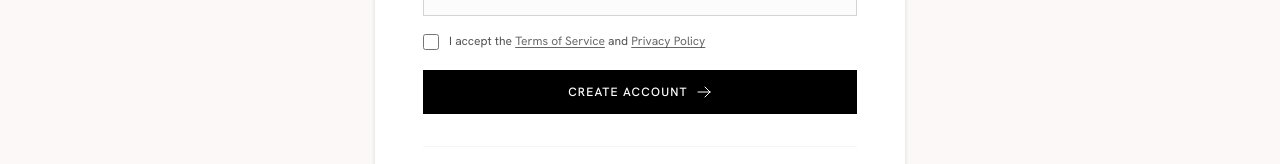
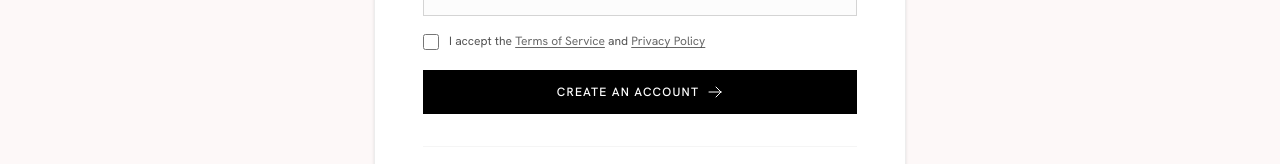
Before and after one commit to sayan0291/luxe-e-commerce, a React (Vite) app in the folder client/: page /register in a window 1280 px wide. Shown: the part 599-763 px from the top of the page. Built offline with nearby package versions, Linux system fonts and the light colour scheme; no server answers.

Commit message:
some ui change

```diff
--- a/client/src/components/common/FormField.jsx
+++ b/client/src/components/common/FormField.jsx
@@ -115,3 +115,26 @@ export const ChoseField = ({textp="Already registered with LUXE?",texta="in",to=
         </>
     )
 }
+
+export const FormButton = ({isSubmitting,text}) => {
+    return(
+        <>
+            <button
+                type="submit"
+                disabled={isSubmitting}
+                className="w-full bg-black text-white hover:bg-neutral-800 disabled:opacity-50 py-3.5 px-6 text-xs uppercase tracking-widest font-medium transition-all duration-200 flex items-center justify-center gap-2 group mt-4"
+                >
+                {isSubmitting ? (
+                    <span className="inline-block w-4 h-4 border-2 border-white/30 border-t-white rounded-full animate-spin"></span>
+                ) : (
+                    <>
+                    <span>{text}</span>
+                    <svg className="w-4 h-4 transform group-hover:translate-x-1 transition-transform" fill="none" stroke="currentColor" viewBox="0 0 24 24">
+                        <path strokeLinecap="round" strokeLinejoin="round" strokeWidth="1.5" d="M13.5 4.5L21 12m0 0l-7.5 7.5M21 12H3" />
+                    </svg>
+                    </>
+                )}
+            </button>
+        </>
+    )
+}
--- /dev/null
+++ b/client/src/context/authContext/AuthContextProvider.jsx
@@ -0,0 +1,14 @@
+import { Children, createContext,useEffect,useState } from "react";
+
+export const AuthContext = createContext();
+
+const AuthProvider = ({Children}) => {
+    const [profileData,setProfileData] = useState([]);
+    const [loading,setLoading] = useState(true)
+
+    return(
+        <AuthContext.Provider value={{profileData,loading,setLoading}}>
+            {Children}
+        </AuthContext.Provider>
+    )
+}
--- a/client/src/context/productContext/ProductContextProvider.jsx
+++ b/client/src/context/productContext/ProductContextProvider.jsx
@@ -1,5 +1,5 @@
 import { createContext,useEffect,useState } from "react";
-import { apiHandle } from "../../api/apiHandle";
+import { apiHandle } from "../../api/apiProductDataHandle.js";
 
 export const ProductContext = createContext();
 
--- a/client/src/pages/Login.jsx
+++ b/client/src/pages/Login.jsx
@@ -1,6 +1,6 @@
 import { useForm } from "react-hook-form";
 import { loginValidationRules } from "../config/formValidation";
-import { FormHeader, SuccessHeader,FormField, ChoseField } from "../components";
+import { FormHeader, SuccessHeader,FormField, ChoseField, FormButton } from "../components";
 import { useState } from "react";
 import { zodResolver } from "@hookform/resolvers/zod";
 import { Eye,EyeOff } from "lucide-react";
@@ -15,7 +15,6 @@ export const Login = () => {
     const [login,setLogin] = useState(false)
     const [showPassword,setShowPassword] = useState(false)
     const [formData, setFormData] = useState();
-    const [registered, setRegistered] = useState(false);
 
     const onSubmit = async (data) => {
         console.log("i am clicked on Login")
@@ -49,22 +48,7 @@ export const Login = () => {
                                     )}
                                     </button>
                                 </FormField>
-                                <button
-                                    type="submit"
-                                    disabled={isSubmitting}
-                                    className="w-full bg-black text-white hover:bg-neutral-800 disabled:opacity-50 py-3.5 px-6 text-xs uppercase tracking-widest font-medium transition-all duration-200 flex items-center justify-center gap-2 group mt-4"
-                                    >
-                                    {isSubmitting ? (
-                                        <span className="inline-block w-4 h-4 border-2 border-white/30 border-t-white rounded-full animate-spin"></span>
-                                    ) : (
-                                        <>
-                                        <span>Login</span>
-                                        <svg className="w-4 h-4 transform group-hover:translate-x-1 transition-transform" fill="none" stroke="currentColor" viewBox="0 0 24 24">
-                                            <path strokeLinecap="round" strokeLinejoin="round" strokeWidth="1.5" d="M13.5 4.5L21 12m0 0l-7.5 7.5M21 12H3" />
-                                        </svg>
-                                        </>
-                                    )}
-                                </button>
+                                <FormButton isSubmitting={isSubmitting} text="Login" />
                             </form>
                         )
                     }
--- a/client/src/pages/NewArrivals.jsx
+++ b/client/src/pages/NewArrivals.jsx
@@ -2,7 +2,6 @@ import { useState } from "react"
 import { NavLink } from "react-router-dom"
 import { ProductCardDetail, Header, Button } from "../components"
 import { Products } from "../data/productData"
-import { allData } from "../api/apiHandle"
 
 export const NewArrivals = () => {
     const [showCount,setShowCount] =  useState(8);
--- a/client/src/pages/Register.jsx
+++ b/client/src/pages/Register.jsx
@@ -1,7 +1,7 @@
 import { useState } from "react"
 import { Eye, EyeOff } from 'lucide-react'
 import { useForm } from "react-hook-form"
-import { FormField,CheckBox, FormHeader, SuccessHeader, ChoseField } from "../components";
+import { FormField,CheckBox, FormHeader, SuccessHeader, ChoseField,FormButton } from "../components";
 import { registerValidationRules } from "../config/formValidation";
 import { zodResolver } from "@hookform/resolvers/zod"
 
@@ -66,22 +66,7 @@ export const Register = () => {
                         </CheckBox>
 
                         {/* Submit button */}
-                        <button
-                        type="submit"
-                        disabled={isSubmitting}
-                        className="w-full bg-black text-white hover:bg-neutral-800 disabled:opacity-50 py-3.5 px-6 text-xs uppercase tracking-widest font-medium transition-all duration-200 flex items-center justify-center gap-2 group mt-4"
-                        >
-                        {isSubmitting ? (
-                            <span className="inline-block w-4 h-4 border-2 border-white/30 border-t-white rounded-full animate-spin"></span>
-                        ) : (
-                            <>
-                            <span>Create Account</span>
-                            <svg className="w-4 h-4 transform group-hover:translate-x-1 transition-transform" fill="none" stroke="currentColor" viewBox="0 0 24 24">
-                                <path strokeLinecap="round" strokeLinejoin="round" strokeWidth="1.5" d="M13.5 4.5L21 12m0 0l-7.5 7.5M21 12H3" />
-                            </svg>
-                            </>
-                        )}
-                        </button>
+                        <FormButton isSubmitting={isSubmitting} text="Create an Account" />
                     </form>
                     )}
                     {!registered && (<ChoseField />)}
```
Also changed, not shown: client/src/api/apiAuthDataHandle.js (added), client/src/api/apiProductDataHandle.js (renamed from client/src/api/apiHandle.js).
